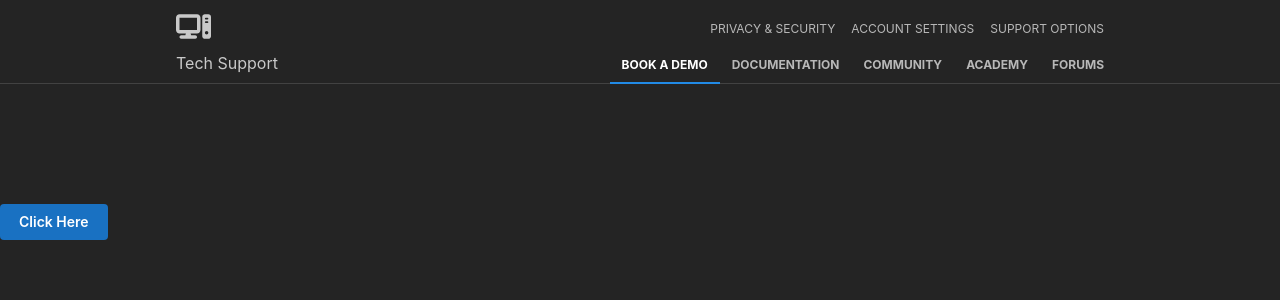
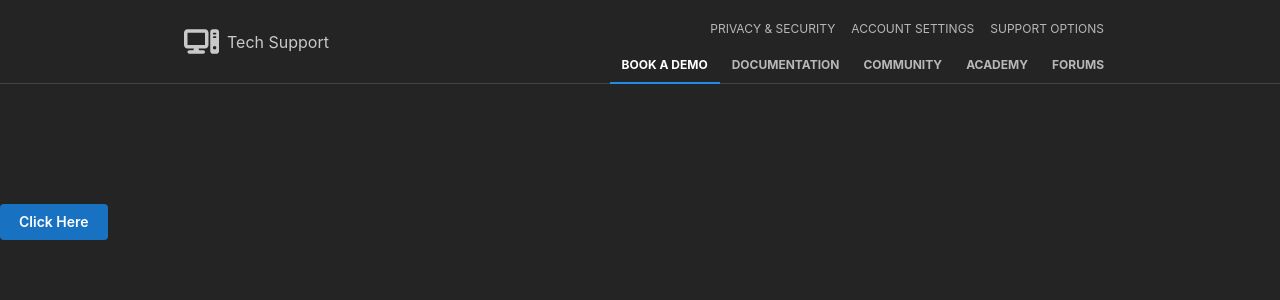
Before and after one commit to ronBP95/my-react-vite-app, a React (Vite) app: page / in a window 1280 px wide. Shown: the top 300 px of the page. Built offline with nearby package versions, Linux system fonts and the light colour scheme.

Commit message:
Add react-icons and set styling

```diff
--- a/src/components/Header.module.css
+++ b/src/components/Header.module.css
@@ -4,6 +4,12 @@
     margin-bottom: 120px;
     background-color: var(--mantine-color-body);
     border-bottom: 1px solid light-dark(var(--mantine-color-gray-3), var(--mantine-color-dark-4));
+  }
+
+  .logo {
+    display: flex;
+    align-items: center;
+    padding: 8px
   }
 
   .inner {
```
